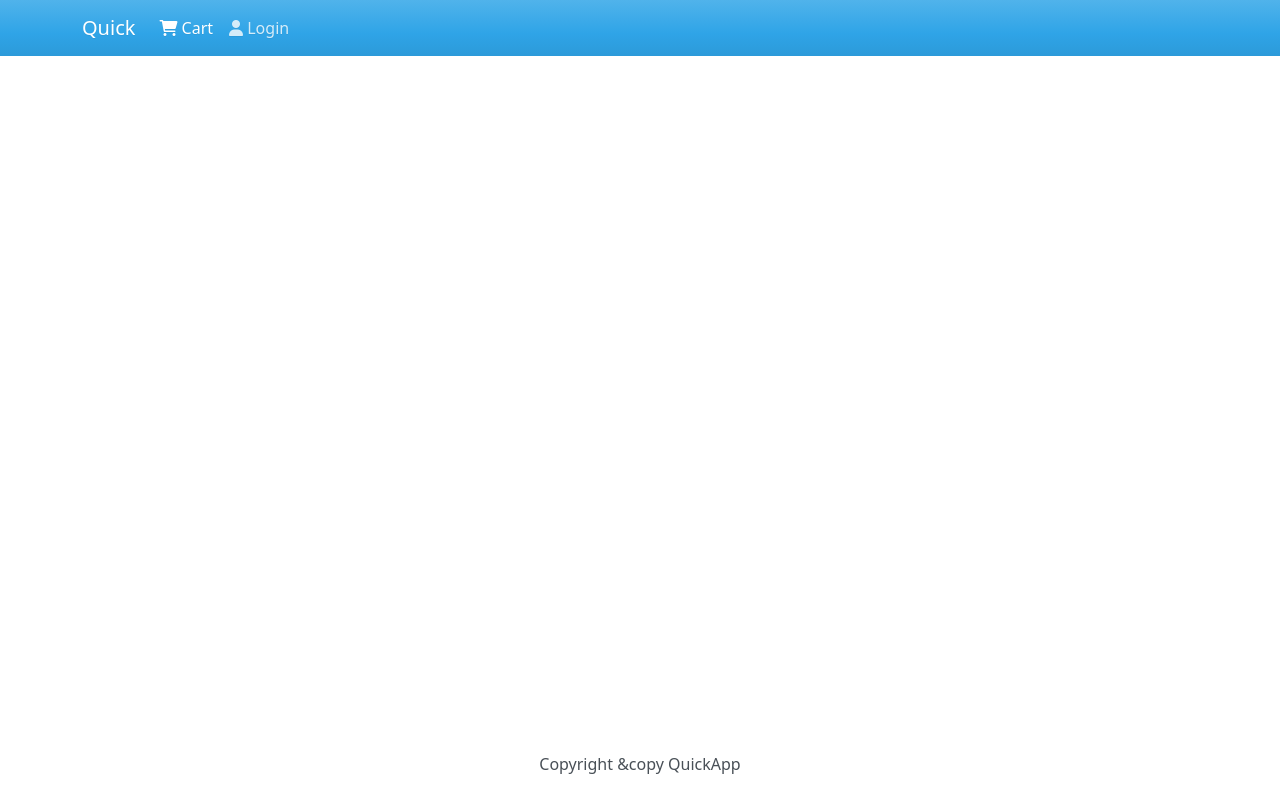
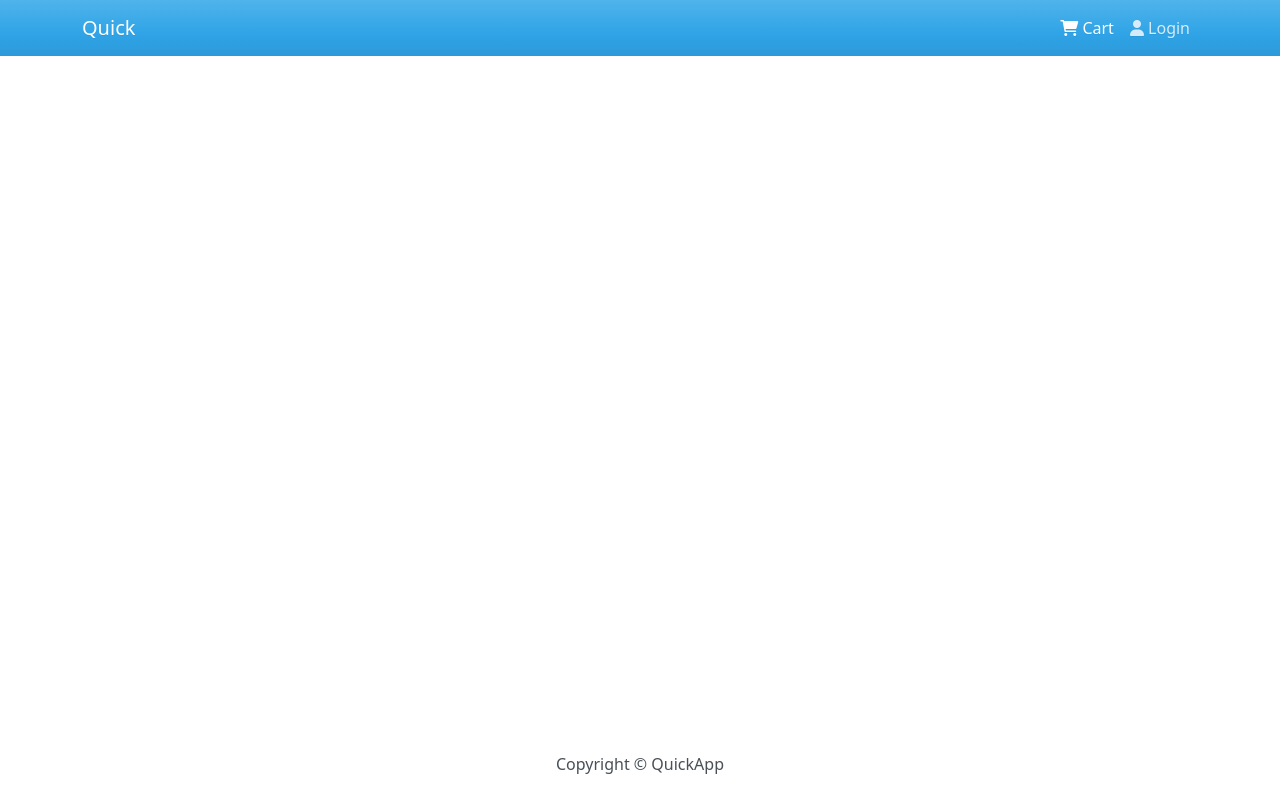
Before and after one commit to Peterkim88/quickapp, a React (Create React App) app in the folder frontend/: page /cart in a window 1280 px wide. Built offline with nearby package versions, Linux system fonts and the light colour scheme.

Commit message:
updated header and footer

```diff
--- a/frontend/src/components/Footer.js
+++ b/frontend/src/components/Footer.js
@@ -6,7 +6,7 @@ function Footer() {
     <footer>
       <Container>
         <Row>
-          <Col className="text-center py-3">Copyright &copy QuickApp</Col>
+          <Col className="text-center py-3">Copyright &copy; QuickApp</Col>
         </Row>
       </Container>
     </footer>
--- a/frontend/src/components/Header.js
+++ b/frontend/src/components/Header.js
@@ -13,7 +13,7 @@ function CustomerHeader() {
 
           <Navbar.Toggle aria-controls="basic-navbar-nav" />
           <Navbar.Collapse id="basic-navbar-nav">
-            <Nav className="ml-auto">
+            <Nav className="ms-auto">
 
               <LinkContainer to="/cart">
                 <Nav.Link><i className='fas fa-shopping-cart'></i> Cart</Nav.Link>
```
